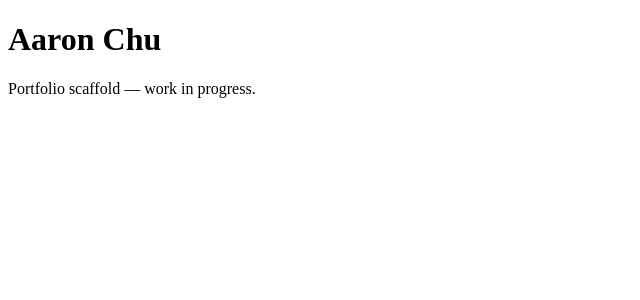
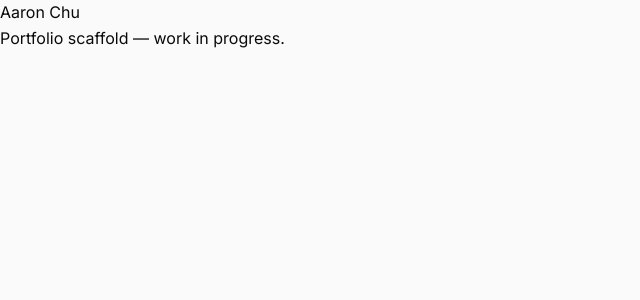
Before and after one commit to Powerchu/aaron-chu-portfolio-dev, a Next.js app: page / in a window 1280 px wide. Shown: the top 300 px of the page, without its empty margins (0-640 px from the left). Built offline with nearby package versions, Linux system fonts and the light colour scheme.

Commit message:
feat: complete Phase 1 site foundation (siteConfig, next/font, dark mode)

```diff
--- a/app/layout.tsx
+++ b/app/layout.tsx
@@ -1,14 +1,52 @@
 import type { Metadata } from 'next'
+import { Inter, Inter_Tight, JetBrains_Mono } from 'next/font/google'
+import { ThemeScript } from '@/components/theme/ThemeScript'
+import { siteConfig } from '@/lib/siteConfig'
+import './globals.css'
+
+const interTight = Inter_Tight({
+  subsets: ['latin'],
+  variable: '--font-inter-tight',
+  display: 'swap',
+  weight: ['400', '800'],
+})
+
+const inter = Inter({
+  subsets: ['latin'],
+  variable: '--font-inter',
+  display: 'swap',
+  weight: ['400', '800'],
+})
+
+const jetbrainsMono = JetBrains_Mono({
+  subsets: ['latin'],
+  variable: '--font-jetbrains-mono',
+  display: 'swap',
+  weight: ['400', '800'],
+})
 
 export const metadata: Metadata = {
-  title: 'Aaron Chu — Developer Portfolio',
-  description: 'Software engineer building thoughtful products at the edge.',
+  title: {
+    default: siteConfig.title,
+    template: `%s | ${siteConfig.name}`,
+  },
+  description: siteConfig.description,
+  metadataBase: new URL(siteConfig.url),
 }
 
 export default function RootLayout({ children }: { children: React.ReactNode }) {
   return (
-    <html lang="en">
-      <body>{children}</body>
+    <html
+      lang="en"
+      className={`${interTight.variable} ${inter.variable} ${jetbrainsMono.variable}`}
+      suppressHydrationWarning
+    >
+      <head>
+        <ThemeScript />
+      </head>
+      <body className="min-h-screen bg-bg font-sans text-fg antialiased">
+        {children}
+      </body>
     </html>
   )
 }
--- /dev/null
+++ b/components/theme/ThemeScript.tsx
@@ -0,0 +1,14 @@
+export function ThemeScript() {
+  const code = `
+    (function() {
+      try {
+        var stored = localStorage.getItem('theme');
+        var prefersDark = window.matchMedia('(prefers-color-scheme: dark)').matches;
+        if (stored === 'dark' || (!stored && prefersDark)) {
+          document.documentElement.classList.add('dark');
+        }
+      } catch (_) {}
+    })();
+  `
+  return <script dangerouslySetInnerHTML={{ __html: code }} />
+}
--- /dev/null
+++ b/components/theme/ThemeToggle.tsx
@@ -0,0 +1,42 @@
+'use client'
+
+import { useEffect, useState } from 'react'
+import { FontAwesomeIcon } from '@fortawesome/react-fontawesome'
+import { faMoon, faSun } from '@fortawesome/free-solid-svg-icons'
+
+export function ThemeToggle() {
+  const [isDark, setIsDark] = useState(false)
+  const [mounted, setMounted] = useState(false)
+
+  useEffect(() => {
+    setMounted(true)
+    setIsDark(document.documentElement.classList.contains('dark'))
+  }, [])
+
+  const toggle = () => {
+    const next = !isDark
+    setIsDark(next)
+    if (next) {
+      document.documentElement.classList.add('dark')
+      try {
+        localStorage.setItem('theme', 'dark')
+      } catch (_) {}
+    } else {
+      document.documentElement.classList.remove('dark')
+      try {
+        localStorage.setItem('theme', 'light')
+      } catch (_) {}
+    }
+  }
+
+  return (
+    <button
+      type="button"
+      onClick={toggle}
+      aria-label="Toggle theme"
+      className="rounded-md p-2 hover:bg-black/5 dark:hover:bg-white/5 focus-visible:outline-none focus-visible:ring-2 focus-visible:ring-[#DF6C4F] focus-visible:ring-offset-2 transition-colors cursor-pointer"
+    >
+      <FontAwesomeIcon icon={mounted && isDark ? faSun : faMoon} className="h-4 w-4" />
+    </button>
+  )
+}
--- /dev/null
+++ b/lib/siteConfig.ts
@@ -0,0 +1,88 @@
+import type { IconDefinition } from '@fortawesome/fontawesome-svg-core'
+import { faCode, faMicrochip, faPalette, faGamepad, faCamera } from '@fortawesome/free-solid-svg-icons'
+
+export type CategorySlug = 'full-stack' | 'ai' | 'graphic-design' | 'game-dev' | 'photography'
+
+export interface CategoryConfig {
+  slug: CategorySlug
+  name: string
+  description: string
+  icon: IconDefinition
+}
+
+export const siteConfig = {
+  name: 'Aaron Chu',
+  title: 'Aaron Chu — Developer Portfolio',
+  description: 'Software engineer building thoughtful products at the edge.',
+  url: 'https://aaronchu.cc',
+  mediaUrl: 'https://media.aaronchu.cc',
+  ogImage: '/og/default.png',
+  locale: 'en-US',
+  keywords: [
+    'Software Engineer',
+    'TypeScript',
+    'Next.js',
+    'Cloudflare',
+    'AI Engineering',
+    'Full Stack Developer',
+    'Game Developer',
+    'Graphic Designer',
+    'Photographer',
+  ],
+  author: {
+    name: 'Aaron Chu',
+    email: 'aaron_powerchu@hotmail.com',
+    github: 'Powerchu',
+    linkedin: 'aaronchu',
+  },
+  social: {
+    github: 'https://github.com/Powerchu',
+    linkedin: 'https://www.linkedin.com/in/aaronchu',
+    instagram: 'https://www.instagram.com/aaronchu',
+  },
+  cloudflare: {
+    accountId: '65cbc69e461eb925f39d60fe6490f8d1',
+    pagesProjectName: 'aaron-chu-portfolio',
+    r2BucketName: 'aaronchu-portfolio-media',
+  },
+  categories: {
+    'full-stack': {
+      slug: 'full-stack',
+      name: 'Full Stack',
+      description: 'Web apps, SaaS, APIs, infrastructure',
+      icon: faCode,
+    },
+    ai: {
+      slug: 'ai',
+      name: 'AI Engineering',
+      description: 'AI agents, RAG, fine-tuning, MLOps',
+      icon: faMicrochip,
+    },
+    'graphic-design': {
+      slug: 'graphic-design',
+      name: 'Graphic Design',
+      description: 'Logos, brand identity, posters, print',
+      icon: faPalette,
+    },
+    'game-dev': {
+      slug: 'game-dev',
+      name: 'Game Dev',
+      description: 'Indie games, prototypes, jams',
+      icon: faGamepad,
+    },
+    photography: {
+      slug: 'photography',
+      name: 'Photography',
+      description: 'Photo series, exhibitions, prints',
+      icon: faCamera,
+    },
+  } satisfies Record<CategorySlug, CategoryConfig>,
+  nav: {
+    home: '/',
+    projects: '/projects',
+    experience: '/experience',
+    about: '/about',
+  },
+} as const
+
+export const categorySlugs: CategorySlug[] = Object.keys(siteConfig.categories) as CategorySlug[]
```
Also changed, not shown: 2 other files (tests, documents, lock files or other folders).
